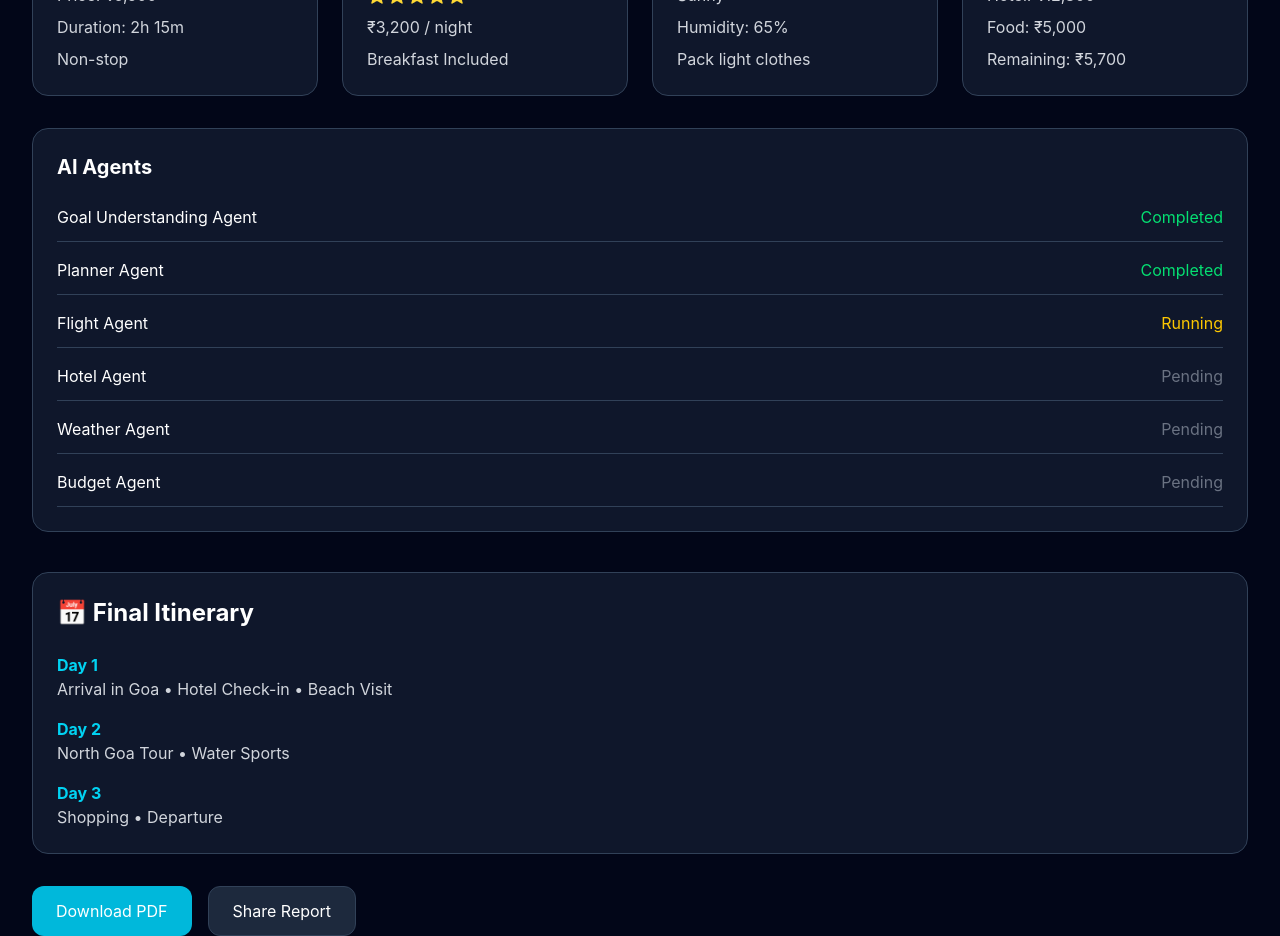
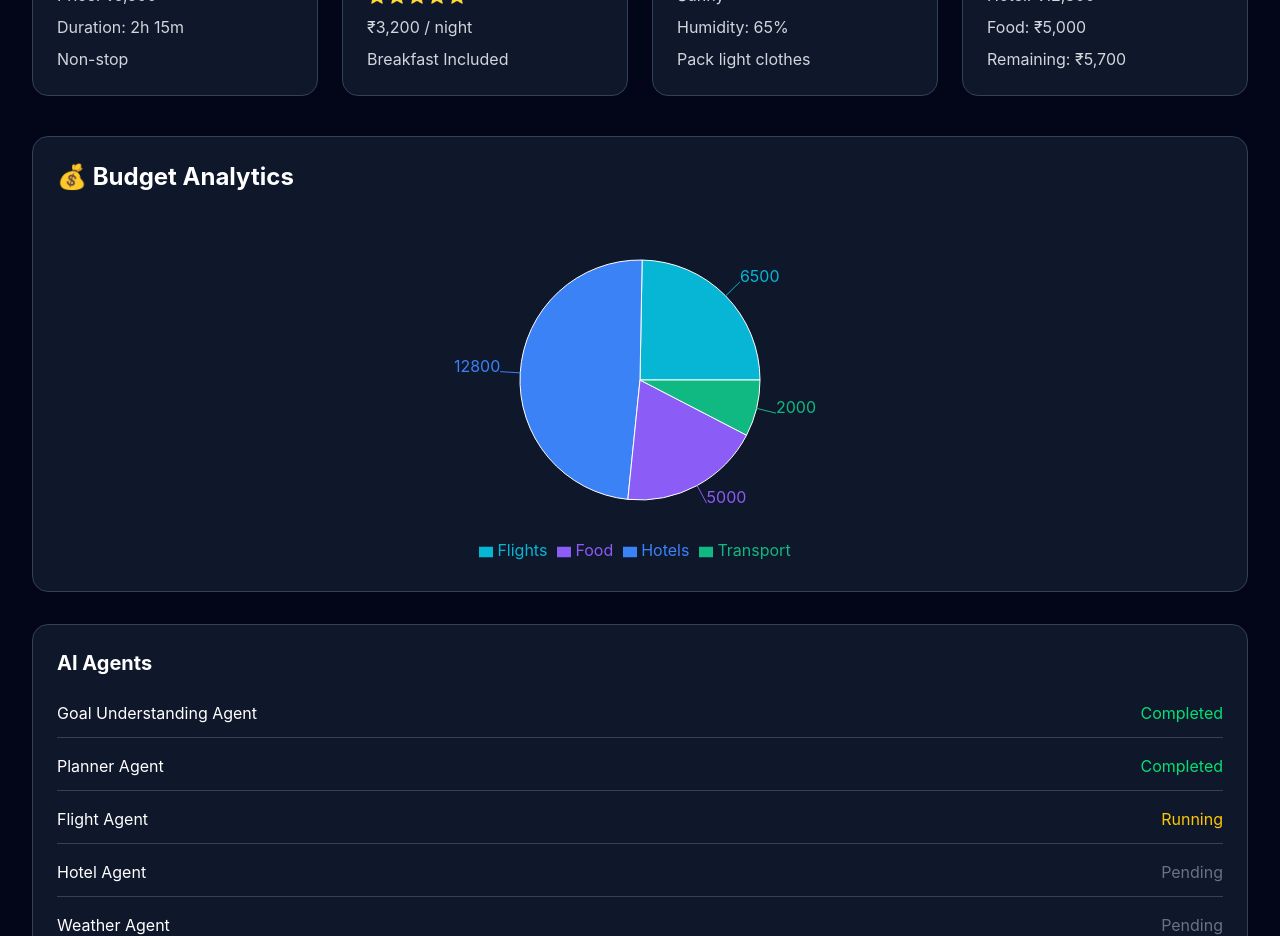
Before and after one commit to Narmadh19/InnovaHack, a React app in the folder Frontend/: page /dashboard/1 in a window 1280 px wide. Shown: the part 860-1796 px from the top of the page. Built offline with nearby package versions, Linux system fonts and the light colour scheme; the HTML template or start-up script is replaced by a standard one.

Commit message:
Added budget analytics and dashboard animations

```diff
--- a/Frontend/src/components/BudgetChart.jsx
+++ b/Frontend/src/components/BudgetChart.jsx
@@ -0,0 +1,54 @@
+import {
+  PieChart,
+  Pie,
+  Cell,
+  Tooltip,
+  Legend,
+  ResponsiveContainer,
+} from "recharts";
+
+const data = [
+  { name: "Flights", value: 6500 },
+  { name: "Hotels", value: 12800 },
+  { name: "Food", value: 5000 },
+  { name: "Transport", value: 2000 },
+];
+
+const COLORS = ["#06b6d4", "#3b82f6", "#8b5cf6", "#10b981"];
+
+function BudgetChart() {
+  return (
+    <div className="bg-slate-900 rounded-2xl border border-slate-700 p-6 mt-10">
+
+      <h2 className="text-2xl font-bold text-white mb-6">
+        💰 Budget Analytics
+      </h2>
+
+      <div style={{ width: "100%", height: 350 }}>
+        <ResponsiveContainer>
+          <PieChart>
+            <Pie
+              data={data}
+              dataKey="value"
+              outerRadius={120}
+              label
+            >
+              {data.map((entry, index) => (
+                <Cell
+                  key={index}
+                  fill={COLORS[index % COLORS.length]}
+                />
+              ))}
+            </Pie>
+
+            <Tooltip />
+            <Legend />
+          </PieChart>
+        </ResponsiveContainer>
+      </div>
+
+    </div>
+  );
+}
+
+export default BudgetChart;
--- a/Frontend/src/components/ResultsGrid.jsx
+++ b/Frontend/src/components/ResultsGrid.jsx
@@ -1,3 +1,4 @@
+import { motion } from "framer-motion";
 const cards = [
   {
     title: "Flights",
@@ -43,26 +44,34 @@ const cards = [
 
 function ResultsGrid() {
   return (
-    <div className="grid md:grid-cols-2 lg:grid-cols-4 gap-6 mt-10">
+    <motion.div
+  whileHover={{ scale: 1.05 }}
+  whileTap={{ scale: 0.97 }} className="grid md:grid-cols-2 lg:grid-cols-4 gap-6 mt-10">
       {cards.map((card) => (
-        <div
+        <motion.div
+  whileHover={{ scale: 1.05 }}
+  whileTap={{ scale: 0.97 }}
           key={card.title}
           className="bg-slate-900 border border-slate-700 rounded-2xl p-6 hover:border-cyan-400 hover:shadow-lg hover:shadow-cyan-500/20 transition-all"
         >
-          <div className="text-5xl">{card.icon}</div>
+          <motion.div
+  whileHover={{ scale: 1.05 }}
+  whileTap={{ scale: 0.97 }} className="text-5xl">{card.icon}</motion.div>
 
           <h2 className="text-white text-xl font-bold mt-4">
             {card.title}
           </h2>
 
-          <div className="mt-4 space-y-2 text-gray-300">
+          <motion.div
+  whileHover={{ scale: 1.05 }}
+  whileTap={{ scale: 0.97 }} className="mt-4 space-y-2 text-gray-300">
             {card.content.map((item, index) => (
               <p key={index}>{item}</p>
             ))}
-          </div>
-        </div>
+          </motion.div>
+       </motion.div>
       ))}
-    </div>
+    </motion.div>
   );
 }
 
--- a/Frontend/src/pages/Dashboard.jsx
+++ b/Frontend/src/pages/Dashboard.jsx
@@ -5,6 +5,7 @@ import ResultsGrid from "../components/ResultsGrid";
 import ItineraryCard from "../components/ItineraryCard";
 import { useParams } from "react-router-dom";
 import AgentStatus from "../components/AgentStatus";
+import BudgetChart from "../components/BudgetChart";
 function Dashboard() {
 
 const { workflowId } = useParams();
@@ -28,6 +29,7 @@ const { workflowId } = useParams();
         </div>
 
         <ResultsGrid />
+        <BudgetChart />
         <AgentStatus />
         <ItineraryCard />
         <div className="flex gap-4 mt-8">
```
